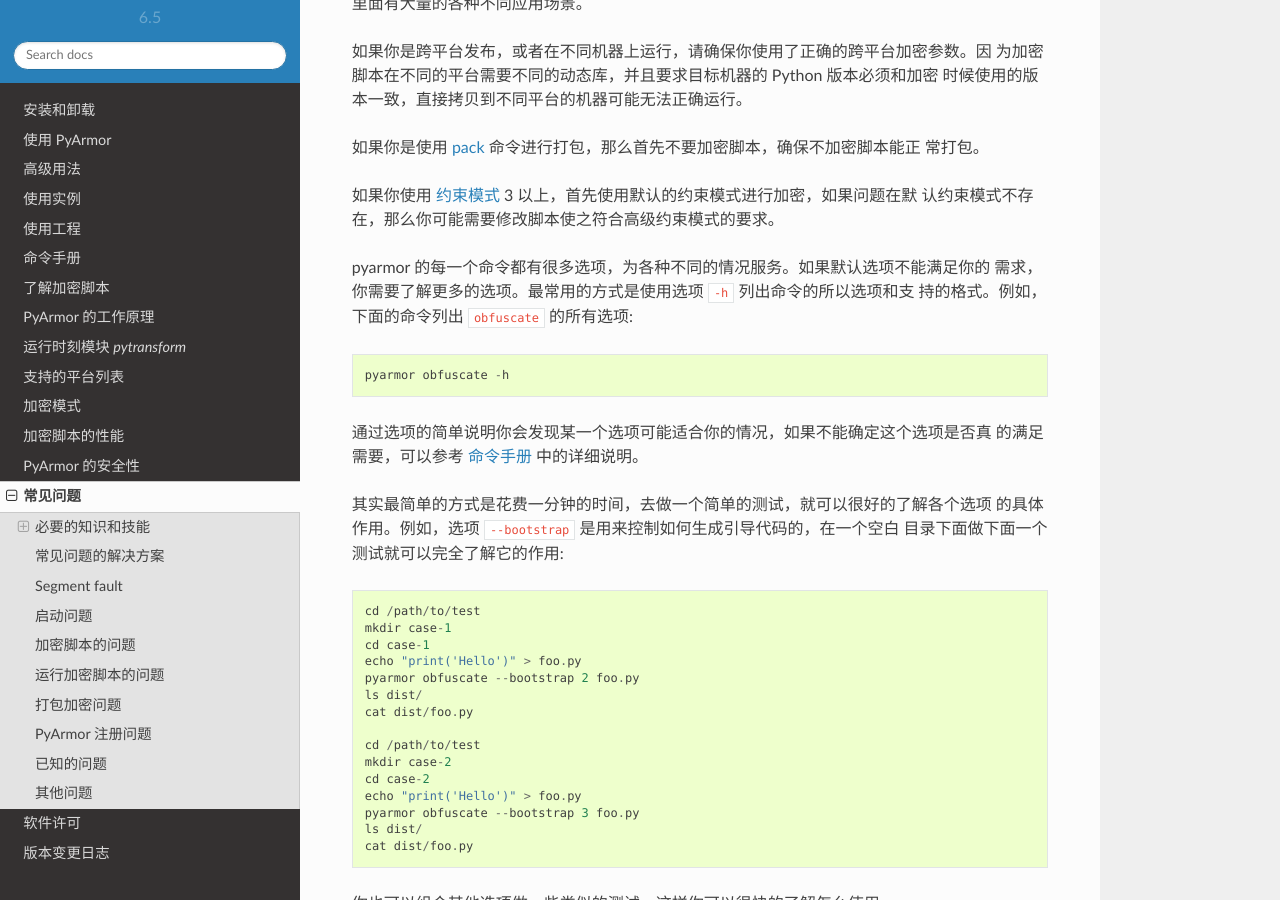
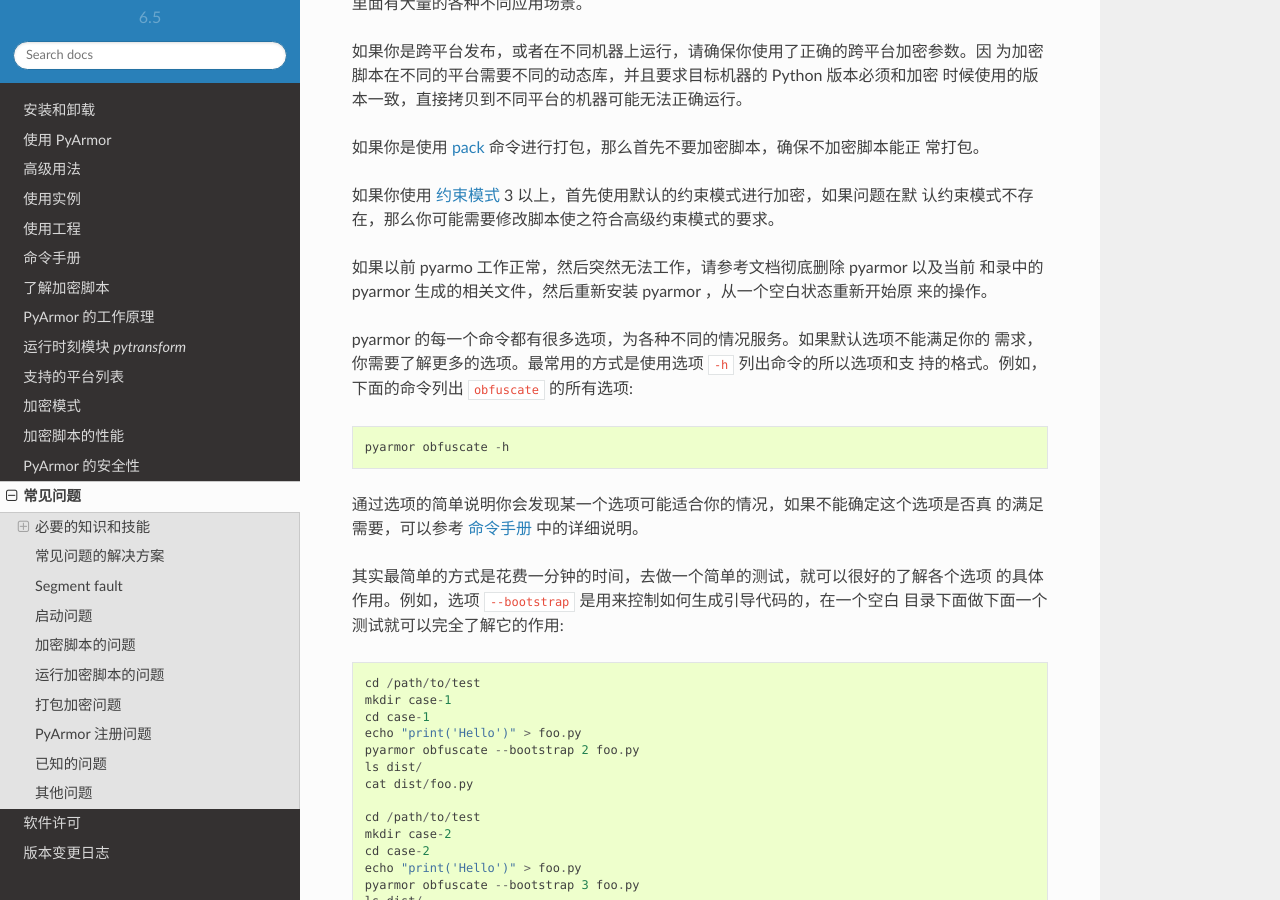
Before and after one commit to dashingsoft/pyarmor-docs-zh, a Sphinx documentation site: the page built from docs/questions.rst, in a window 1280 px wide and 900 px high, scrolled down 2171 px. Built offline with Sphinx 7.4.7 and the Read the Docs theme 2.0.0, drawn with Linux system fonts in a browser that asks for light colours.

Commit message:
Add note for common solutions

```diff
--- a/docs/questions.rst
+++ b/docs/questions.rst
@@ -104,6 +104,10 @@
 
 如果你使用 :ref:`约束模式` 3 以上，首先使用默认的约束模式进行加密，如果问题在默
 认约束模式不存在，那么你可能需要修改脚本使之符合高级约束模式的要求。
+
+如果以前 pyarmo 工作正常，然后突然无法工作，请参考文档彻底删除 pyarmor 以及当前
+和录中的 pyarmor 生成的相关文件，然后重新安装 pyarmor ，从一个空白状态重新开始原
+来的操作。
 
 pyarmor 的每一个命令都有很多选项，为各种不同的情况服务。如果默认选项不能满足你的
 需求，你需要了解更多的选项。最常用的方式是使用选项 ``-h`` 列出命令的所以选项和支
```
